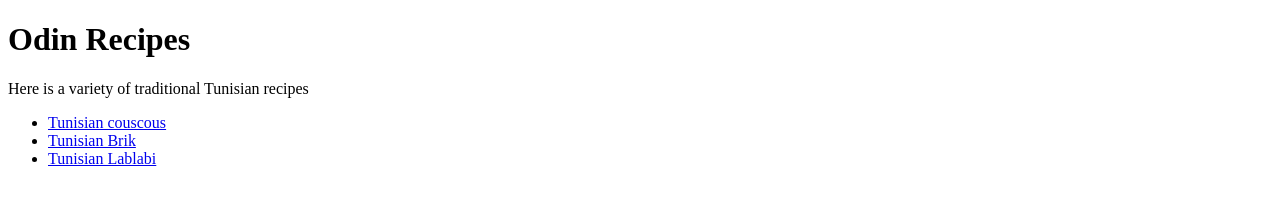
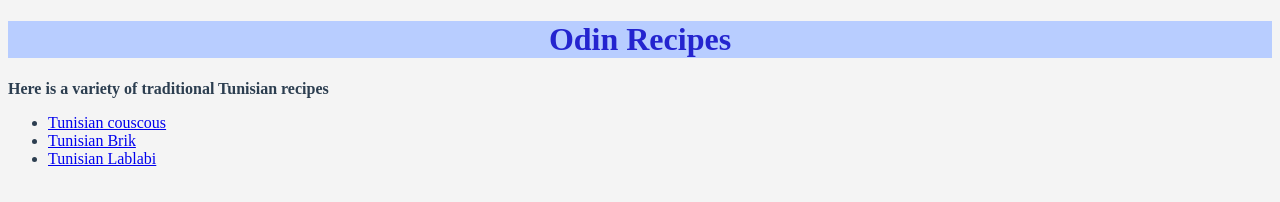
Before and after one commit to django-unchained-01/odin-recipes, a plain HTML site: page index.html in a window 1280 px wide. Drawn offline with Linux system fonts and the light colour scheme.

Commit message:
Enhance UI with style.css for index and recipes.css for recipe pages

```diff
--- a/index.html
+++ b/index.html
@@ -1,18 +1,23 @@
 <!DOCTYPE html>
 <html lang="en">
+
 <head>
     <meta charset="UTF-8">
     <meta name="viewport" content="width=device-width, initial-scale=1.0">
     <title>Document</title>
+    <link rel="stylesheet" href="style.css">
 </head>
+
 <body>
+    <div class="main">
         <h1>Odin Recipes</h1>
+    </div>
         <p>Here is a variety of traditional Tunisian recipes</p>
         <ul>
             <li><a href="recipes/couscous.html">Tunisian couscous</a></li>
             <li><a href="recipes/brik.html">Tunisian Brik</a></li>
             <li><a href="recipes/lablabi.html">Tunisian Lablabi</a></li>
         </ul>
+</body>
 
-</body>
 </html>
--- /dev/null
+++ b/recipes/recipes.css
@@ -0,0 +1,10 @@
+body {
+    background-color: beige;
+}
+h1,h2 {
+    text-align: center;
+    color: rgb(165, 105, 65);
+}
+p {
+    font-weight: 600;
+}
--- /dev/null
+++ b/style.css
@@ -0,0 +1,12 @@
+.main {
+    text-align: center;
+    background-color:rgb(184, 205, 255) ;
+    color: rgb(36, 36, 207);
+}
+p {
+    font-weight: bold;
+}
+body {
+    background-color: #F4F4F4;
+    color: #2C3E50;
+}
```
Also changed, not shown: recipes/brik.html (+1 -0 lines), recipes/couscous.html (+1 -0 lines), recipes/lablabi.html (+1 -0 lines), 1 other file. Lines whose indentation alone changed are shown as unchanged.
